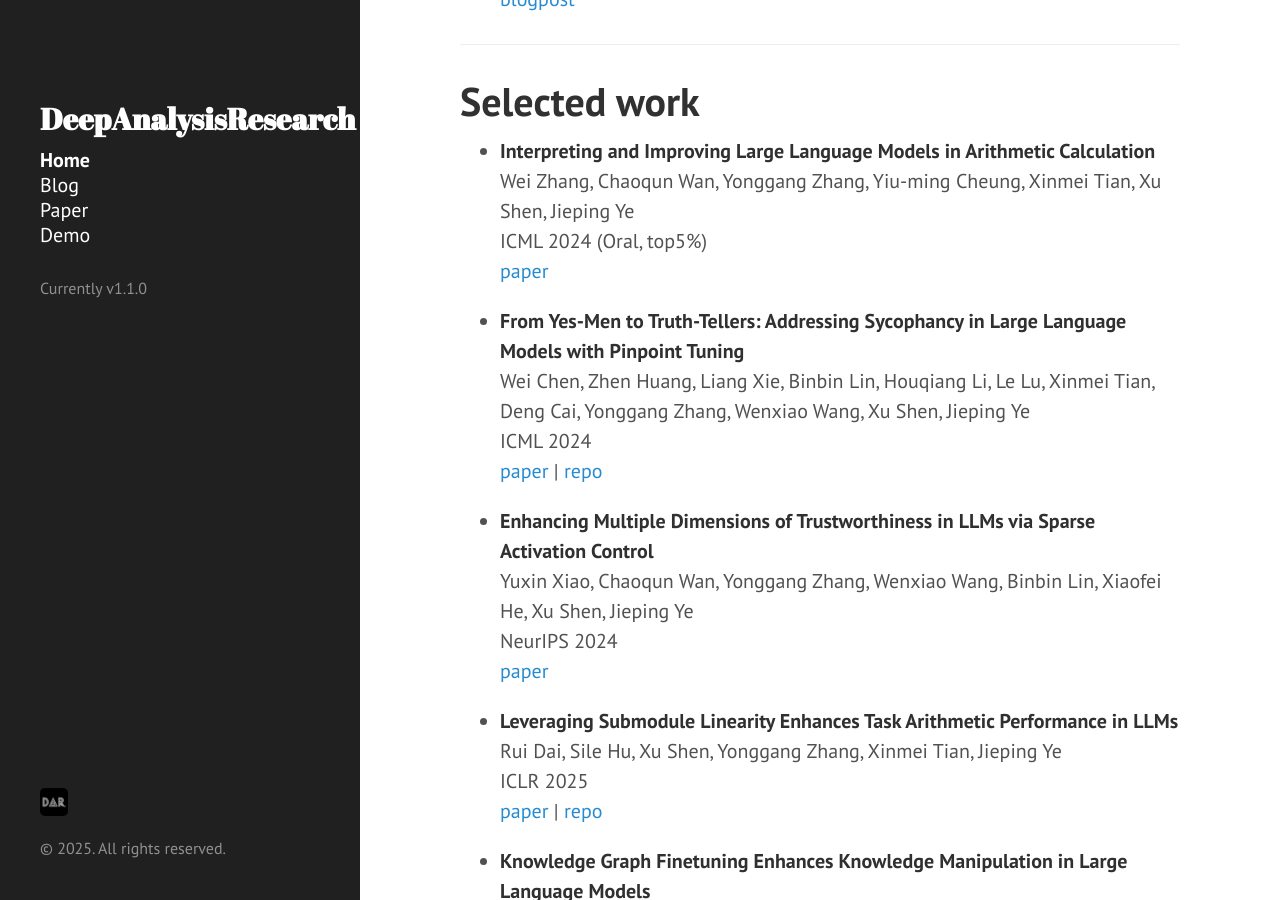
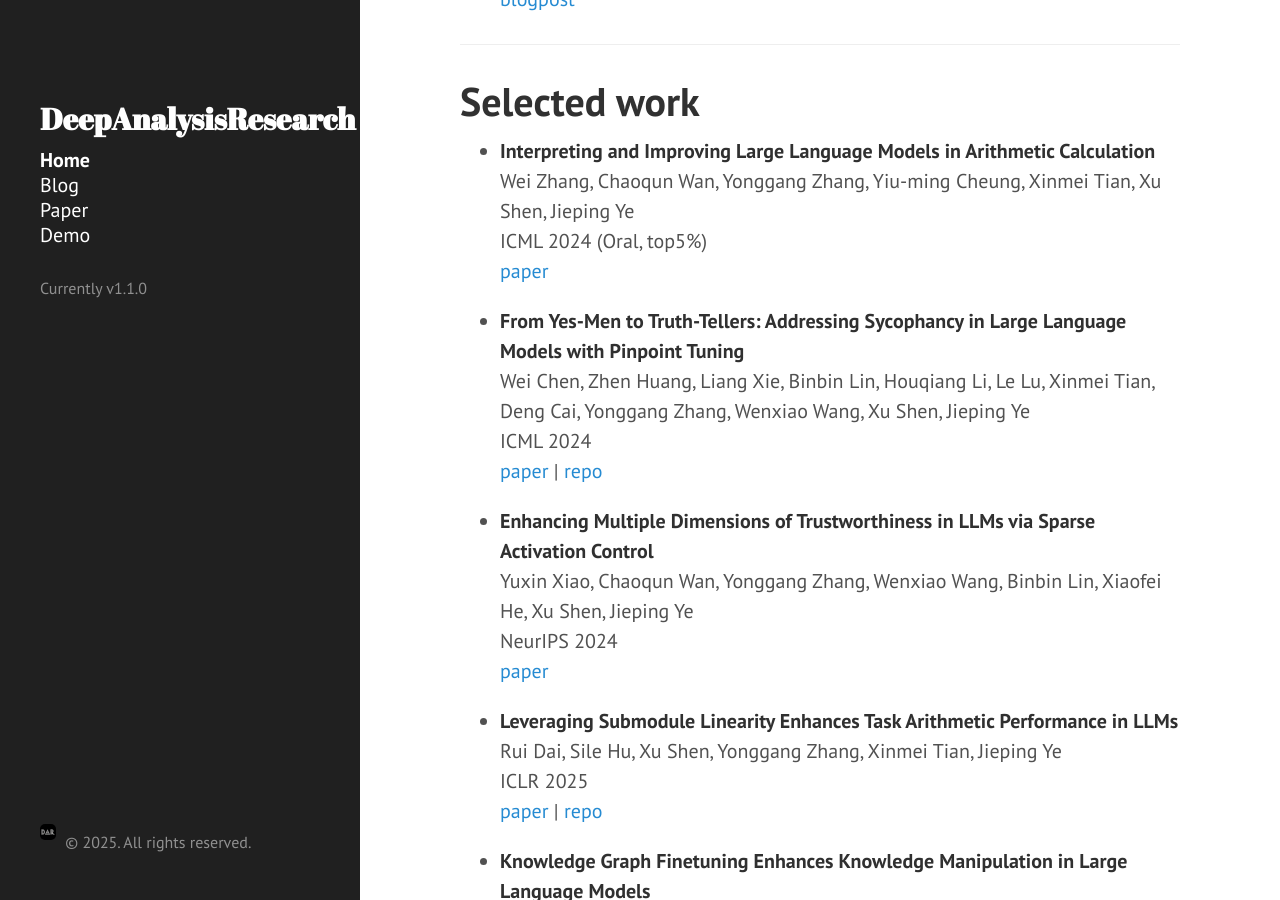
Before and after one commit to deep-analysis-research/deep-analysis-research.github.io, a Jekyll site: the page built from index.md, in a window 1280 px wide and 900 px high, scrolled down 528 px. Built offline with Jekyll 4.4.1, drawn with Linux system fonts in a browser that asks for light colours; Markdown is read by kramdown in place of the engine named in the settings.

Commit message:
Update sidebar.html

```diff
--- a/_includes/sidebar.html
+++ b/_includes/sidebar.html
@@ -43,9 +43,17 @@
   <div class="container sidebar-copyright-sticky">
 <!--     <img src="{{ site.baseurl }}public/apple-touch-icon-144-precomposed.png" alt="Small Icon"> -->
 <!--     <p style="font-size: 0.8rem;">&copy; {{ site.time | date: '%Y' }}. All rights reserved.</p> -->
-    <p style="font-size: 0.8rem;">
+<!--     <p style="font-size: 0.8rem;">
       <img src="{{ site.baseurl }}public/apple-touch-icon-144-precomposed.png" alt="Icon" class="inline-icon" style="max-width: 10%; height: auto;">
       &copy; {{ site.time | date: '%Y' }}. All rights reserved.
+    </p> -->
+    <p style="font-size: 0.8rem;">
+      <span style="display: inline-block; vertical-align: middle;">
+        <img src="{{ site.baseurl }}public/apple-touch-icon-144-precomposed.png" alt="Icon" style="width: 16px; height: 16px;">
+      </span>
+      <span style="display: inline-block; vertical-align: middle; margin-left: 5px;">
+        &copy; {{ site.time | date: '%Y' }}. All rights reserved.
+      </span>
     </p>
   </div>
 </div>
```
